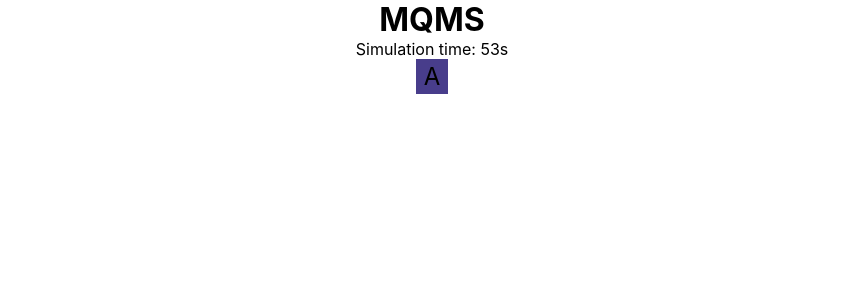
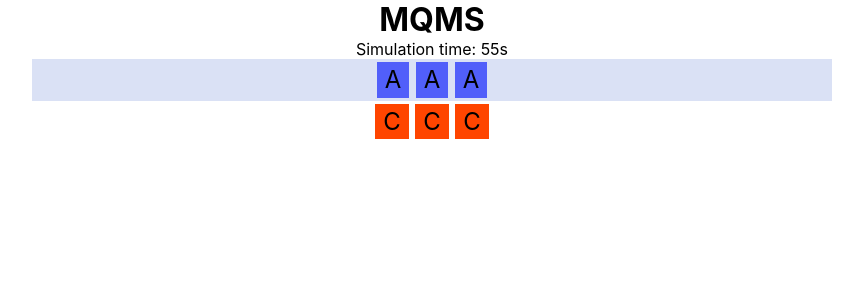
Before and after one commit to arthurdlima/g3-fifo, a React (Create React App) app: page / in a window 1280 px wide. Shown: the top 300 px of the page, without its empty margins (208-1071 px from the left). Built offline with nearby package versions, Linux system fonts and the light colour scheme.

Commit message:
finishing front-end

```diff
--- a/src/App.css
+++ b/src/App.css
@@ -14,9 +14,25 @@ header {
     text-align: center;
 }
 
-.attendant p {
+.attendant {
     display: inline-block;
+    margin: .2rem;
     padding: .2rem .5rem;
     font-size: 1.5rem;
-    background-color: darkslateblue;
+    background-color: #515ffa;
 }
+.client {
+    display: inline-block;
+    margin: .2rem;
+    padding: .2rem .5rem;
+    font-size: 1.5rem;
+    background-color: orangered;
+}
+
+
+.attendants-section {
+    margin: auto;
+    background-color: rgba(134, 157, 221, 0.3);
+    width: 80%;
+    max-width: 800px;
+}
--- a/src/App.js
+++ b/src/App.js
@@ -1,11 +1,11 @@
 import React, { useState, useEffect, useRef } from 'react';
 import './App.css';
 import Attendant from './components/Attendant';
-
+import Client from './components/Client';
 
 function App() {
 
-    // =============== iniciando state + contador de programa
+    // =============== iniciando state de contador de programa ============
 
     const [programTimer, setProgTimer] = useState(60);
     const intervalRef = useRef();
@@ -19,6 +19,21 @@ function App() {
         }
     });
 
+    // ============== iniciando state de fila =============================
+
+    const [queue, setQueue] = useState([]);
+    const intervalRefQueue = useRef();
+    useEffect(() => {
+        if (programTimer <= 0) {
+            return;
+        } else {
+            const id = setInterval(() => setProgTimer(programTimer - 1), 1000);
+            intervalRefQueue.current = id;
+            return () => clearInterval(intervalRefQueue.current);
+        }
+    });
+
+
 
     function mapClientsToRender() {
 
@@ -31,7 +46,16 @@ function App() {
             <header>
                 <h1>MQMS</h1>
                 <p>Simulation time: {programTimer}s </p>
-                <Attendant />
+                <section className='attendants-section'>
+                    <Attendant />
+                    <Attendant />
+                    <Attendant />
+                </section>
+                <section className='clients-attend-section'>
+                    <Client />
+                    <Client />
+                    <Client />
+                </section>
             </header>
         </div>
     );
--- a/src/components/Client.js
+++ b/src/components/Client.js
@@ -0,0 +1,11 @@
+import React from 'react';
+
+function Client() {
+    return (
+        <div className="client">
+            <p>C</p>
+        </div>
+    );
+}
+
+export default Client;
--- a/src/components/attendant.js
+++ b/src/components/attendant.js
@@ -1,4 +1,3 @@
-//import './App.css';
 import React from 'react';
 
 function Attendant() {
```
